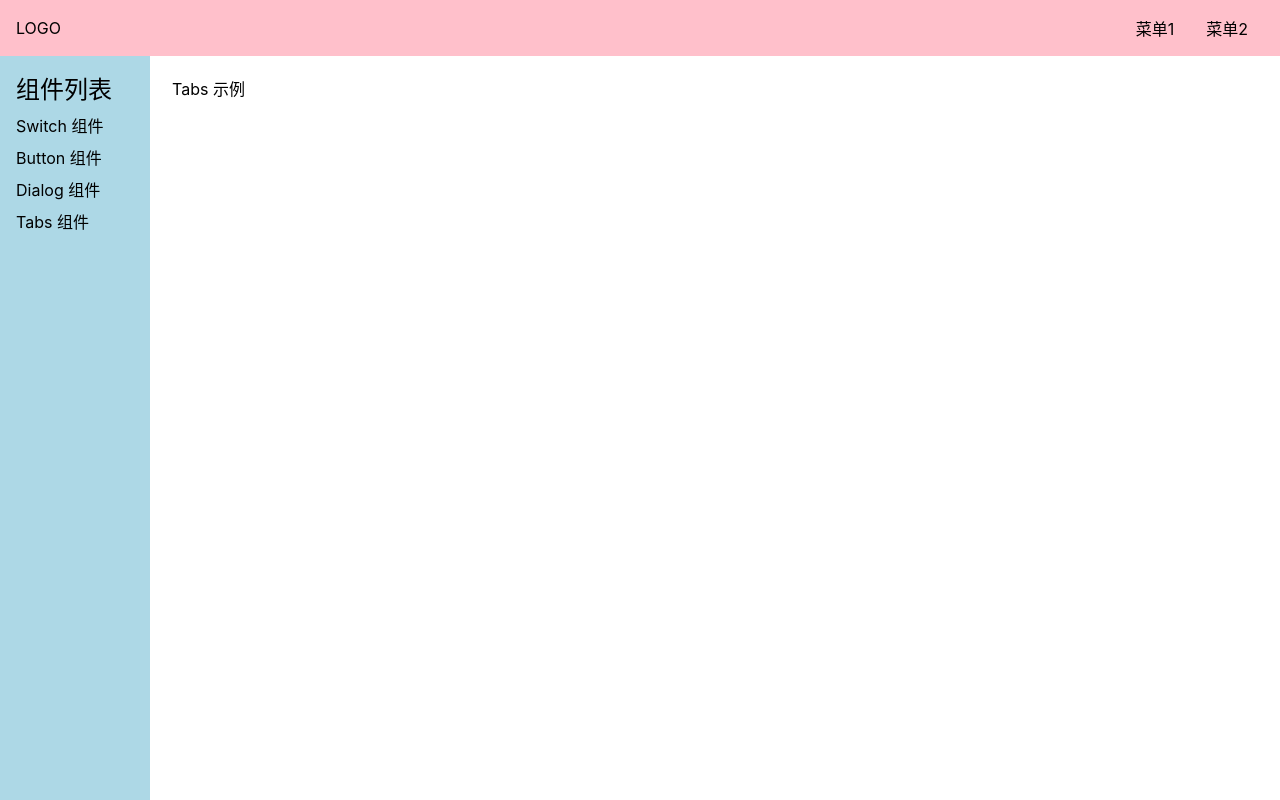
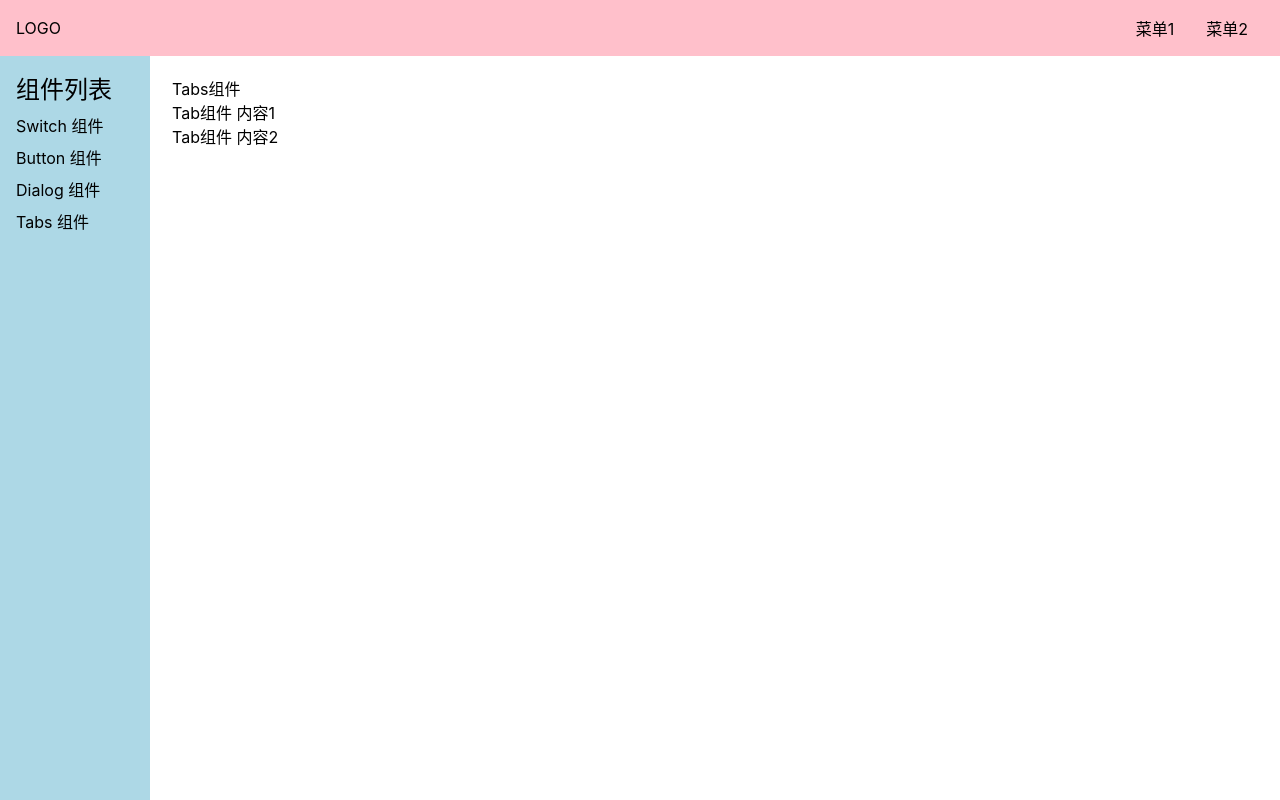
Before and after one commit to Lixianlai-2/Easy-Wheel, a Vue app: page /#/doc/tabs in a window 1280 px wide. Built offline with nearby package versions, Linux system fonts and the light colour scheme.

Commit message:
创建Tab组件和Tab是组件，使用了默认插槽

```diff
--- a/src/components/TabsDemo.vue
+++ b/src/components/TabsDemo.vue
@@ -1,3 +1,18 @@
 <template>
-  <div>Tabs 示例</div>
+  <div>
+    <Tabs>
+      <Tab title="导航一">内容1</Tab>
+      <Tab title="导航二">内容2</Tab>
+    </Tabs>
+  </div>
 </template>
+
+<script>
+import Tab from "../lip/Tab.vue";
+import Tabs from "../lip/Tabs.vue";
+export default {
+  components: { Tab, Tabs },
+};
+</script>
+
+<style scoped></style>
--- /dev/null
+++ b/src/lip/Tab.vue
@@ -0,0 +1,12 @@
+<template>
+  <div>
+    Tab组件
+    <slot></slot>
+  </div>
+</template>
+
+<script lang="ts">
+export default {};
+</script>
+
+<style scoped></style>
--- /dev/null
+++ b/src/lip/Tabs.vue
@@ -0,0 +1,12 @@
+<template>
+  <div>
+    Tabs组件
+    <slot></slot>
+  </div>
+</template>
+
+<script>
+export default {};
+</script>
+
+<style scoped></style>
```
